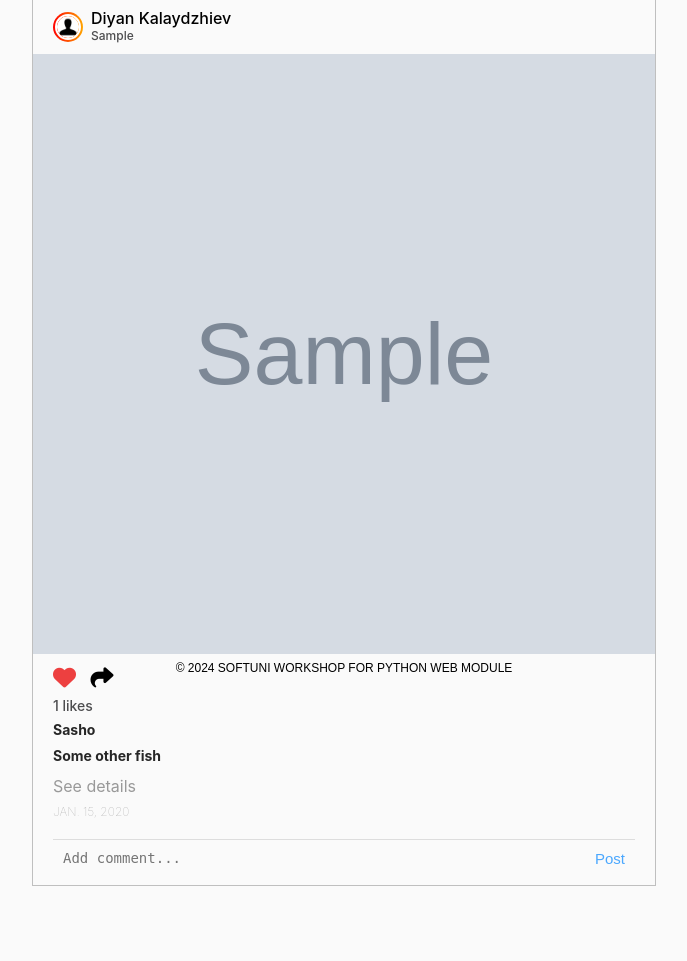
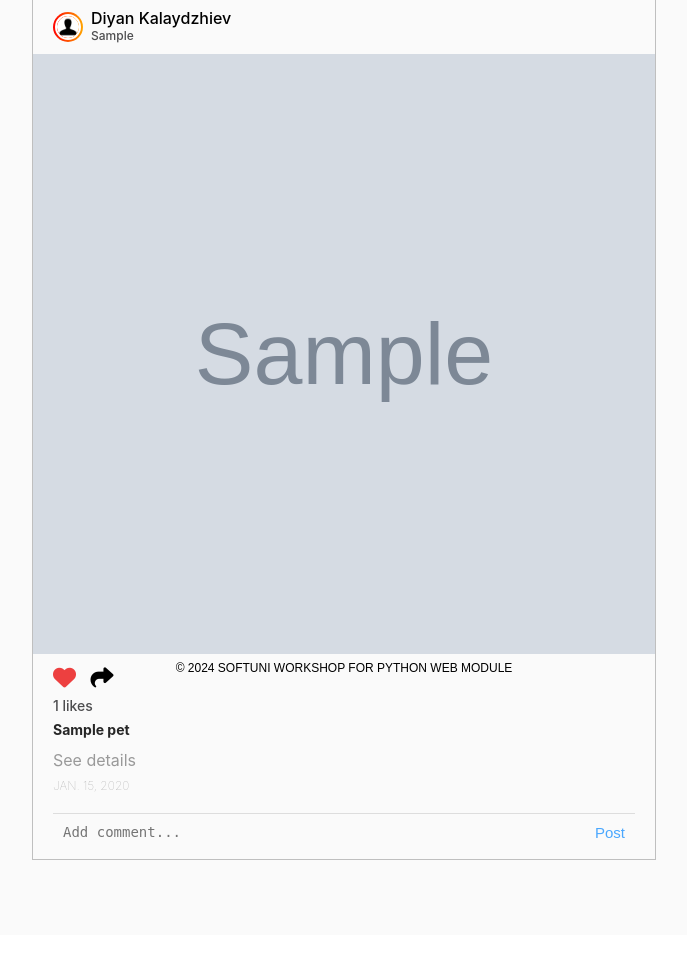
Before and after one commit to Stoyan-Rusev/petstagram, a Django app: page /photos/1/ in a window 1280 px wide. Shown: the part 124-1085 px from the top of the page, without its empty margins (296-983 px from the left). After the commit the page ends 984 px from the top, so only its background shows below. Run offline with Django 5.2, Linux system fonts and the light colour scheme; tables that the repository leaves empty hold one stand-in row (values such as "Sample post"); grey boxes marked "Sample" are stand-in pictures.

Commit message:
feat: Implemented simple pet-detail functionallity

```diff
--- a/petstagram/settings.py
+++ b/petstagram/settings.py
@@ -131,7 +131,7 @@ STATICFILES_DIRS = [
     BASE_DIR / 'static'
 ]
 
-MEDIA_URL = 'media/'
+MEDIA_URL = 'mediafiles/'
 MEDIA_ROOT = BASE_DIR / 'mediafiles'
 
 # Default primary key field type
--- a/templates/common/home-page.html
+++ b/templates/common/home-page.html
@@ -14,7 +14,7 @@
             </form>
 
             {% for photo in all_photos %}
-                {% include 'common/pet-posts.html' %}
+                {% include 'common/pet-post.html' %}
             {% endfor %}
 
         </div>
--- a/templates/common/pet-posts.html
+++ b/templates/common/pet-post.html
@@ -23,7 +23,7 @@
                     <!-- show user username -->
                 </a>
                 <br>
-                <!-- if the photo has location -->
+
                 {% if photo.location %}
                     <span>{{ photo.location }}</span>
                 {% endif %}
@@ -33,7 +33,7 @@
     </div>
 
     <div class="imgBx" id="{{ photo.id }}">
-        <img src="{{ photo.photo }}" alt="post" class="cover">
+        <img src="{{ photo.photo.url }}" alt="post" class="cover">
     </div>
 
     <div class="bottom">
@@ -57,25 +57,15 @@
 
         <p class="likes">{{ photo.likes.count }} likes</p>
 
-
-        <!-- Start Tagged Pets -->
-        <!-- Link to First Tagged Pet Details Page-->
-        <a href="#">
+        {% for pet in photo.tagged_pets.all %}
+            <a href="{% url 'pet-details' pet.name pet.slug %}">
             <p class="message">
-                <b>Sasho</b>
+                <b>{{ pet.name }}</b>
             </p>
         </a>
+        {% endfor %}
 
-        <!-- Link to Second Tagged Pet Details Page-->
-        <a href="#">
-            <p class="message">
-                <b>Some other fish</b>
-            </p>
-        </a>
-        <!-- End Tagged Pets -->
-
-        <!-- Link to Photo Details Page -->
-        <a href="#">
+        <a href="{% url 'photo-details' photo.pk %}">
             <h4 class="details">See details</h4>
         </a>
 
--- a/templates/photos/photo-details-page.html
+++ b/templates/photos/photo-details-page.html
@@ -2,7 +2,7 @@
 {% block content %}
 <div class="container">
     <div class="col-9">
-       {% include 'common/pet-posts.html' %}
+       {% include 'common/pet-post.html' %}
     </div>
 </div>
 {% endblock %}
```
Also changed, not shown: petstagram/pets/views.py (+9 -1 lines), templates/pets/pet-details-page.html (+12 -14 lines).
